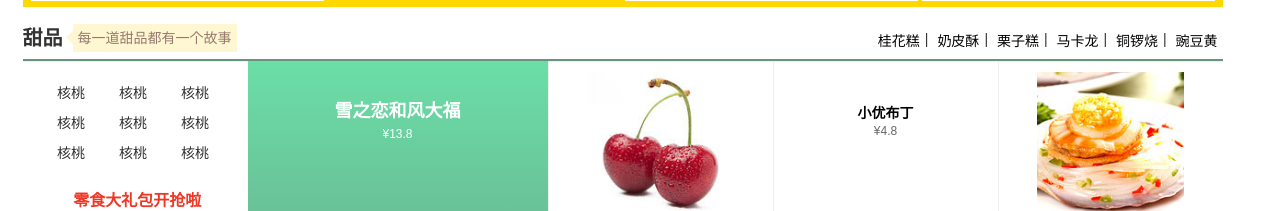
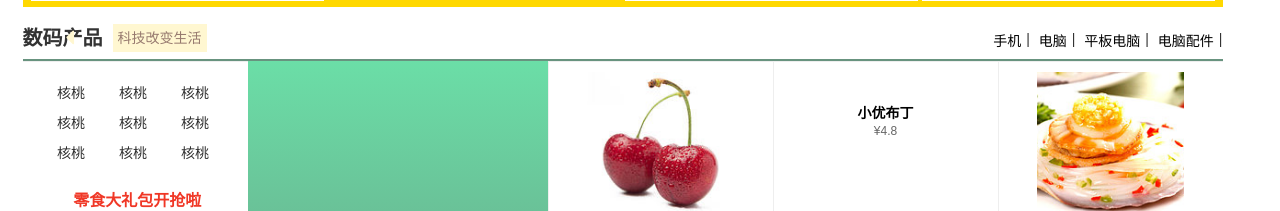
Before and after one commit to yanbinbi/django_product_demo, a Django app: page /home/ in a window 1280 px wide. Shown: the part 1156-1367 px from the top of the page. Run offline with Django 3.2, Linux system fonts and the light colour scheme; data that the repository does not hold is empty.

Commit message:
完成主页的商品展示

```diff
--- a/product_manage/admin.py
+++ b/product_manage/admin.py
@@ -3,3 +3,6 @@
 
 # Register your models here.
 admin.site.register(User)
+admin.site.register(Category)
+admin.site.register(Product)
+admin.site.register(Address)
--- a/product_manage/views.py
+++ b/product_manage/views.py
@@ -5,11 +5,12 @@
 from product_manage.forms import EmailRegisterForm, LoginForm, PhoneRegisterForm
 from django.contrib.auth import logout, login, authenticate
 from django.contrib.auth.hashers import make_password, check_password
-from product_manage.models import User
+from product_manage.models import User, Product
 
 logger = logging.getLogger('product_manage.views')
 #首页
 def home(request):
+    product_list = Product.objects.all()
     return render(request, "home.html", locals())
 
 # 个人中心
--- a/templates/home.html
+++ b/templates/home.html
@@ -1129,15 +1129,13 @@
 
 					<div class="am-container " >
 						<div class="shopTitle ">
-							<h4 class="floor-title">甜品</h4>
-							<div class="floor-subtitle"><em class="am-icon-caret-left"></em><h3>每一道甜品都有一个故事</h3></div>
+							<h4 class="floor-title">数码产品</h4>
+							<div class="floor-subtitle"><em class="am-icon-caret-left"></em><h3>科技改变生活</h3></div>
 							<div class="today-brands " style="right:0px ;top:13px;">
-								<a href="# ">桂花糕</a>|
-								<a href="# ">奶皮酥</a>|
-								<a href="# ">栗子糕 </a>|
-								<a href="# ">马卡龙</a>|
-								<a href="# ">铜锣烧</a>|
-								<a href="# ">豌豆黄</a>
+								<a href="# ">手机</a>|
+								<a href="# ">电脑</a>|
+								<a href="# ">平板电脑</a>|
+								<a href="# ">电脑配件</a>|
 							</div>
 
 						</div>
@@ -1171,17 +1169,19 @@
 						</div>
 
 						<div class="am-u-sm-7 am-u-md-5 am-u-lg-2 text-two big">
-
-								<div class="outer-con ">
-									<div class="title ">
-										雪之恋和风大福
-									</div>
-									<div class="sub-title ">
-										¥13.8
-									</div>
-
-								</div>
-								<a href="# "><img src="{% static 'img/act1.jpg' %}" /></a>
+							    {% for product in product_list %}
+{#                                    {% if product.category == "数码" %}#}
+                                        <div class="outer-con ">
+                                            <div class="title ">
+                                                {{ product.product_name }}
+                                            </div>
+                                            <div class="sub-title ">
+                                                ¥{{ product.product_price }}
+                                            </div>
+                                        </div>
+{#                                    {% endif %}#}
+                                {% endfor %}
+								<a href="# "><img src="{% static 'img/iPhoneX.JPEG' %}" /></a>
 						</div>
 
 						<li>
```
Also changed, not shown: product_manage/models.py (+11 -3 lines), product_manage/migrations/0003_auto_20170914_2240.py (added), static/img/iPhoneX.JPEG (added).
